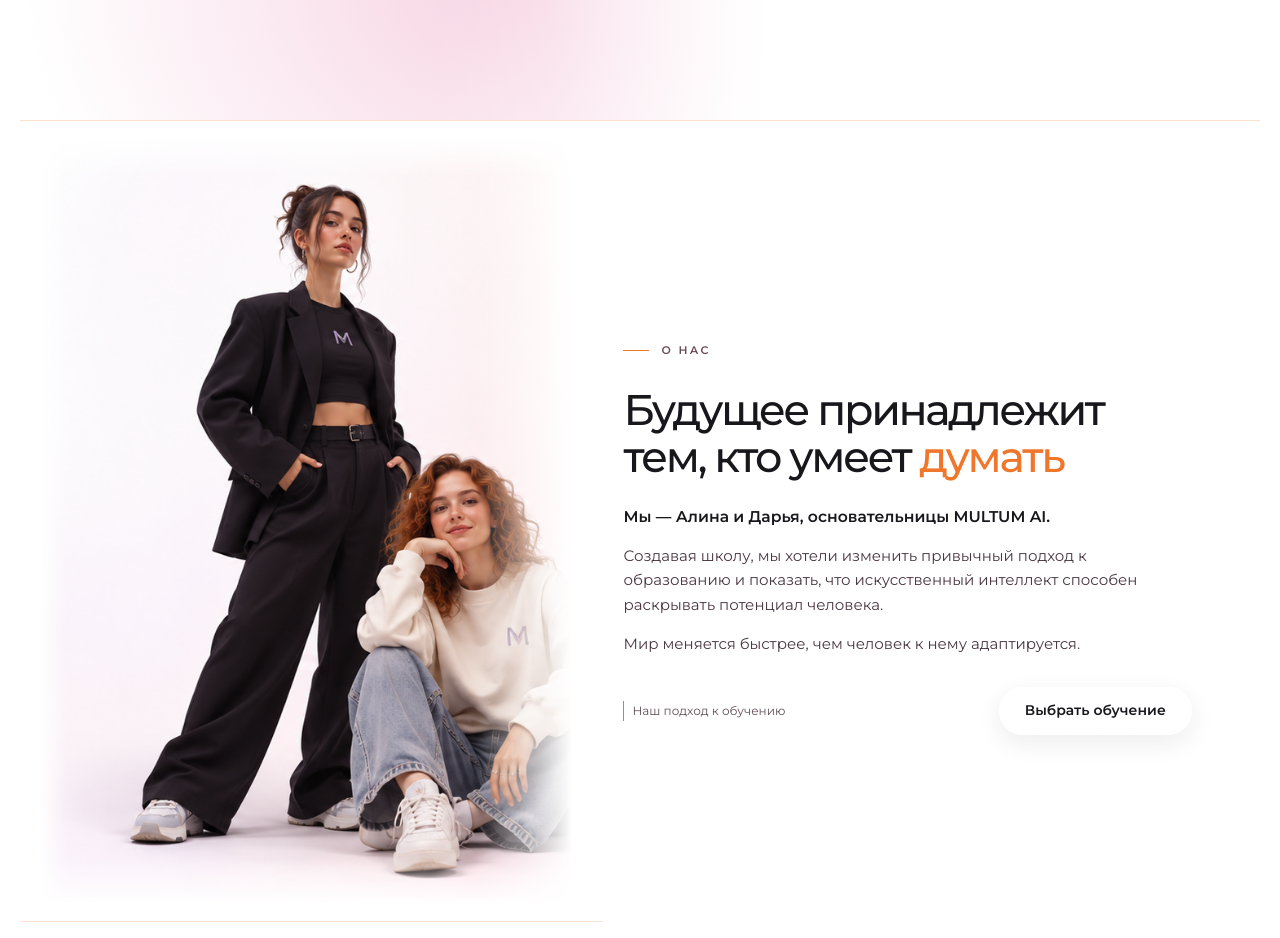
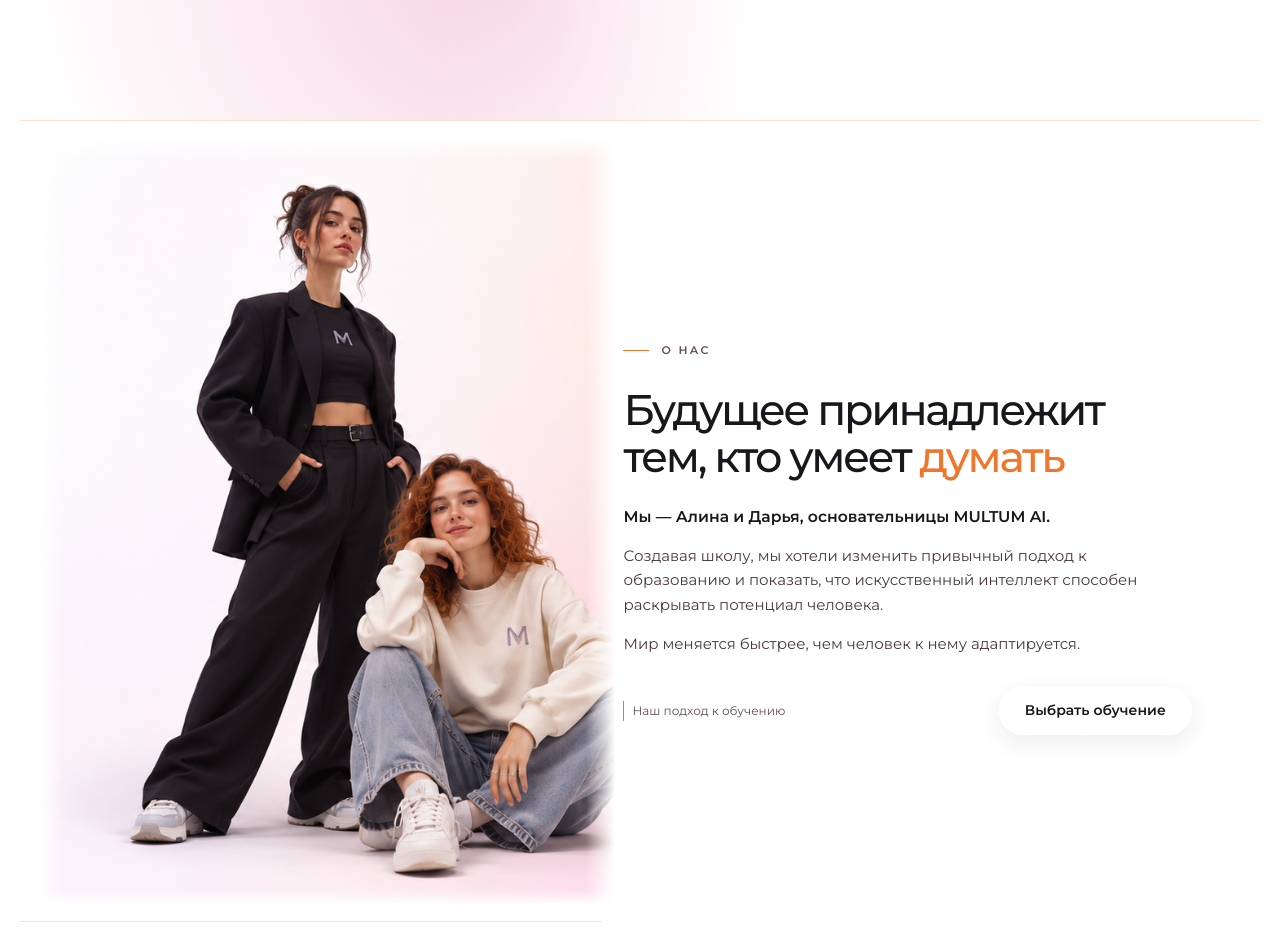
Before and after one commit to fuks19200-ctrl/09, a Next.js app: page / in a window 1280 px wide. Shown: the part 680-1618 px from the top of the page. Built offline with nearby package versions, Linux system fonts and the light colour scheme.

Commit message:
Keep founders knees and shoes opaque by moving feathered mask beyond portrait

```diff
--- a/app/globals.css
+++ b/app/globals.css
@@ -1246,11 +1246,11 @@ body:has(.courses-page) { overflow-x: hidden; overflow-y: auto; }
   }
   .about-hero::before {
     inset: 2% auto 2% 1.5%;
-    width: calc(var(--layout-edge) + (100% - 2 * var(--layout-edge) - var(--layout-gap)) * .46 - 1.5%);
+    width: calc(var(--layout-edge) + (100% - 2 * var(--layout-edge) - var(--layout-gap)) * .46 - 1.5% + var(--layout-gap) - 8px);
     background-size: auto 100%;
     background-position: left center;
-    -webkit-mask-image: linear-gradient(90deg,transparent 0%,#000 5%,#000 82%,transparent 100%), linear-gradient(180deg,transparent 0%,#000 5%,#000 94%,transparent 100%);
-    mask-image: linear-gradient(90deg,transparent 0%,#000 5%,#000 82%,transparent 100%), linear-gradient(180deg,transparent 0%,#000 5%,#000 94%,transparent 100%);
+    -webkit-mask-image: linear-gradient(90deg,transparent 0%,#000 4%,#000 95%,transparent 100%), linear-gradient(180deg,transparent 0%,#000 3%,#000 98%,transparent 100%);
+    mask-image: linear-gradient(90deg,transparent 0%,#000 4%,#000 95%,transparent 100%), linear-gradient(180deg,transparent 0%,#000 3%,#000 98%,transparent 100%);
     -webkit-mask-composite: source-in;
     mask-composite: intersect;
   }
```
